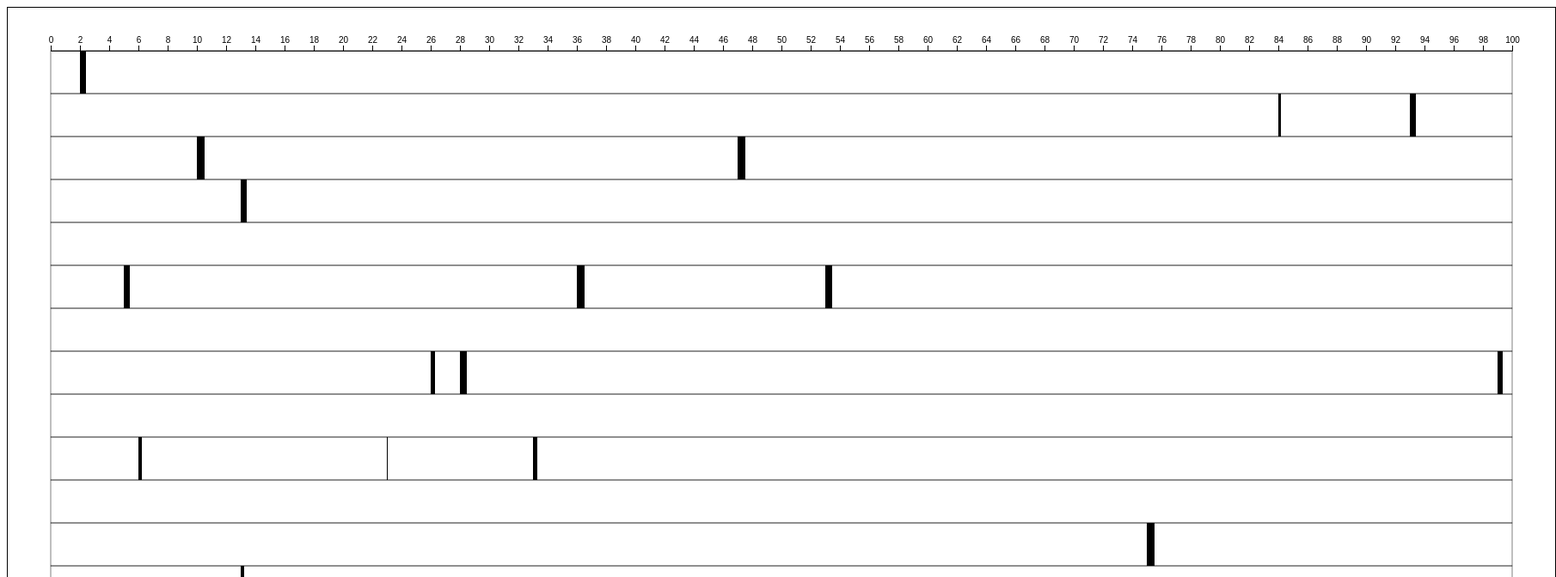
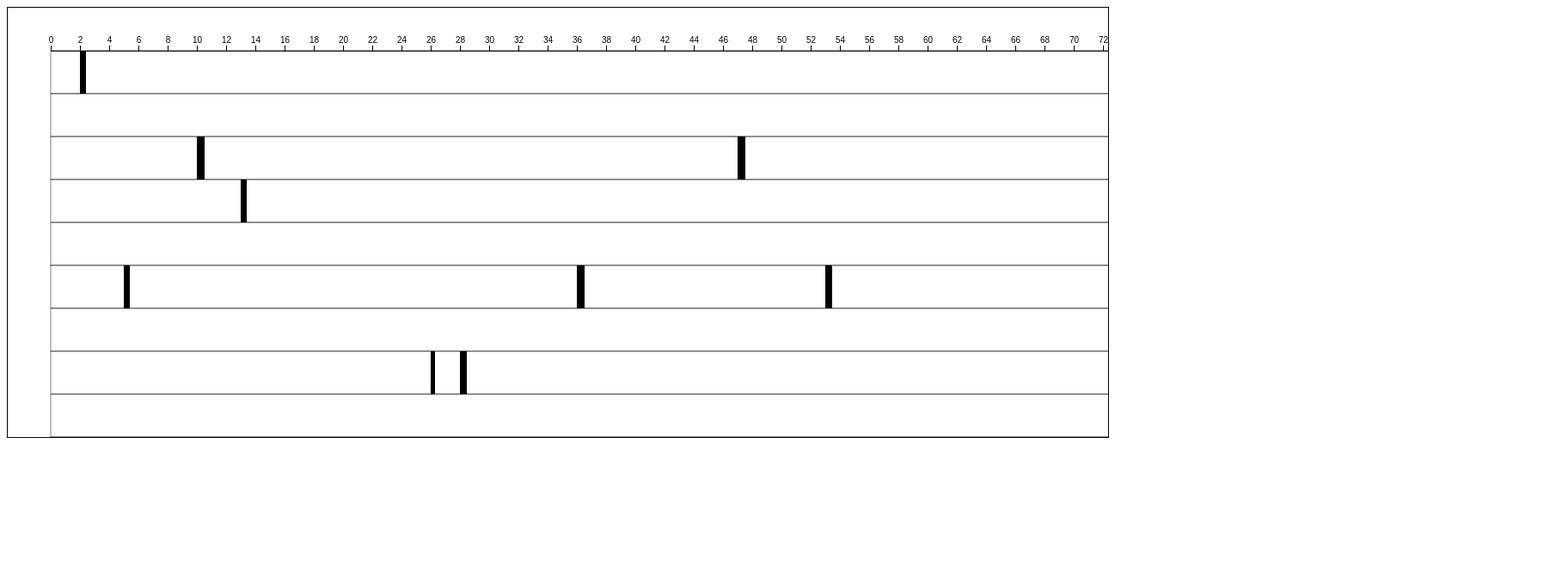
Before and after one commit to rever-whale/d3_zoomable_bar_timeline_example, a plain HTML site: page index.html in a window 1280 px wide. Shown: the top 672 px of the page at 86% size, 1810 px wide, since content can reach past the window. Drawn offline with nearby package versions, Linux system fonts and the light colour scheme.

Commit message:
scroll 버전

```diff
--- a/index.html
+++ b/index.html
@@ -2,11 +2,18 @@
   <head>
     <style>
       svg {
+
+      }
+      #app {
         border: 1px solid black;
+        width: 100vw;
+        height: 500px;
+        overflow: auto;
       }
     </style>
   </head>
   <body>
+    <div id="app"></div>
     <script src="https://d3js.org/d3.v6.min.js"></script>
     <script src="./js_chart.js"></script>
     <script>
@@ -32,6 +39,7 @@
         ...VIEW_BOX,
         data,
         rowCount,
+        elQuery: '#app'
       });
     </script>
   </body>
--- a/js_chart.js
+++ b/js_chart.js
@@ -5,6 +5,7 @@ class JSChart {
     this.margin = options.margin;
     this.data = options.data;
     this.rowCount = options.rowCount;
+    this.elQuery = options.elQuery;
 
     // Information
     this.xScale = this.createXScale();
@@ -46,7 +47,7 @@ class JSChart {
    */
   createSvgElement () {
     return d3
-      .select('body')
+      .select(this.elQuery)
       .append('svg')
       .attr('width', VIEW_BOX.width)
       .attr('height', VIEW_BOX.height)
```
